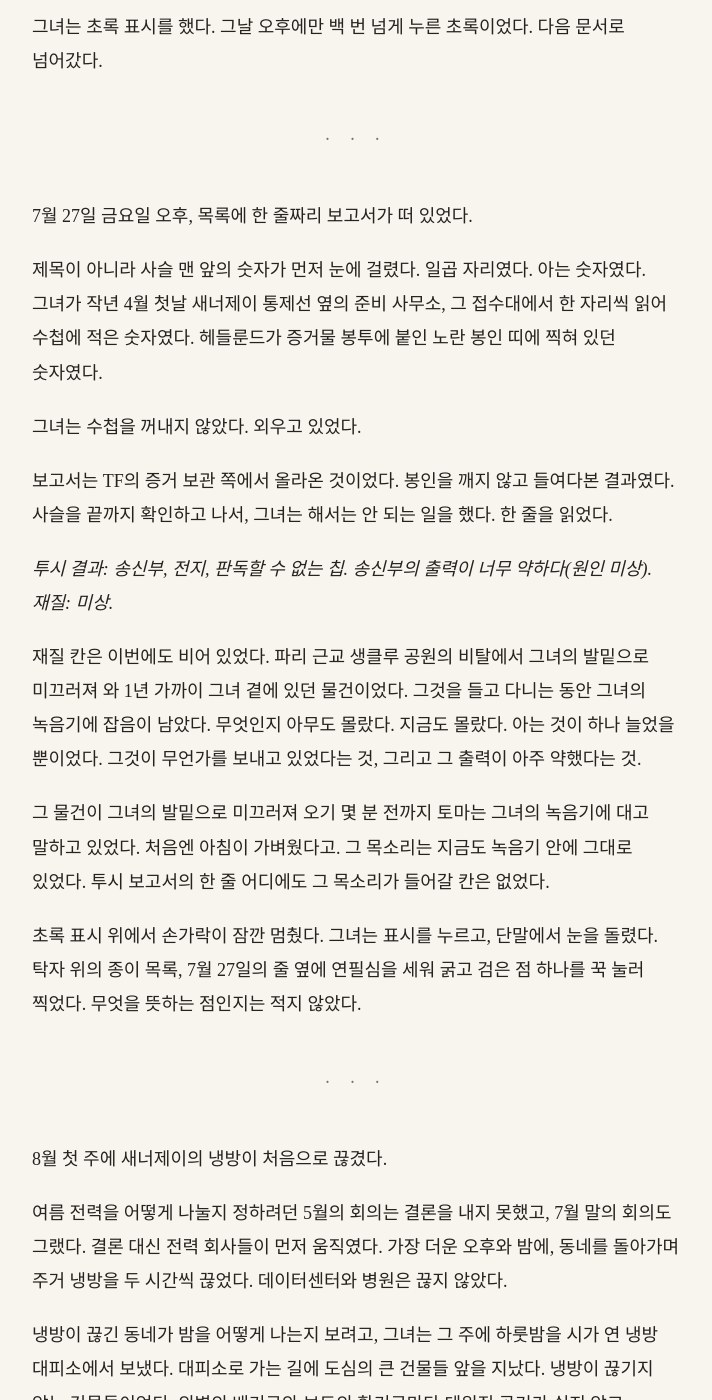
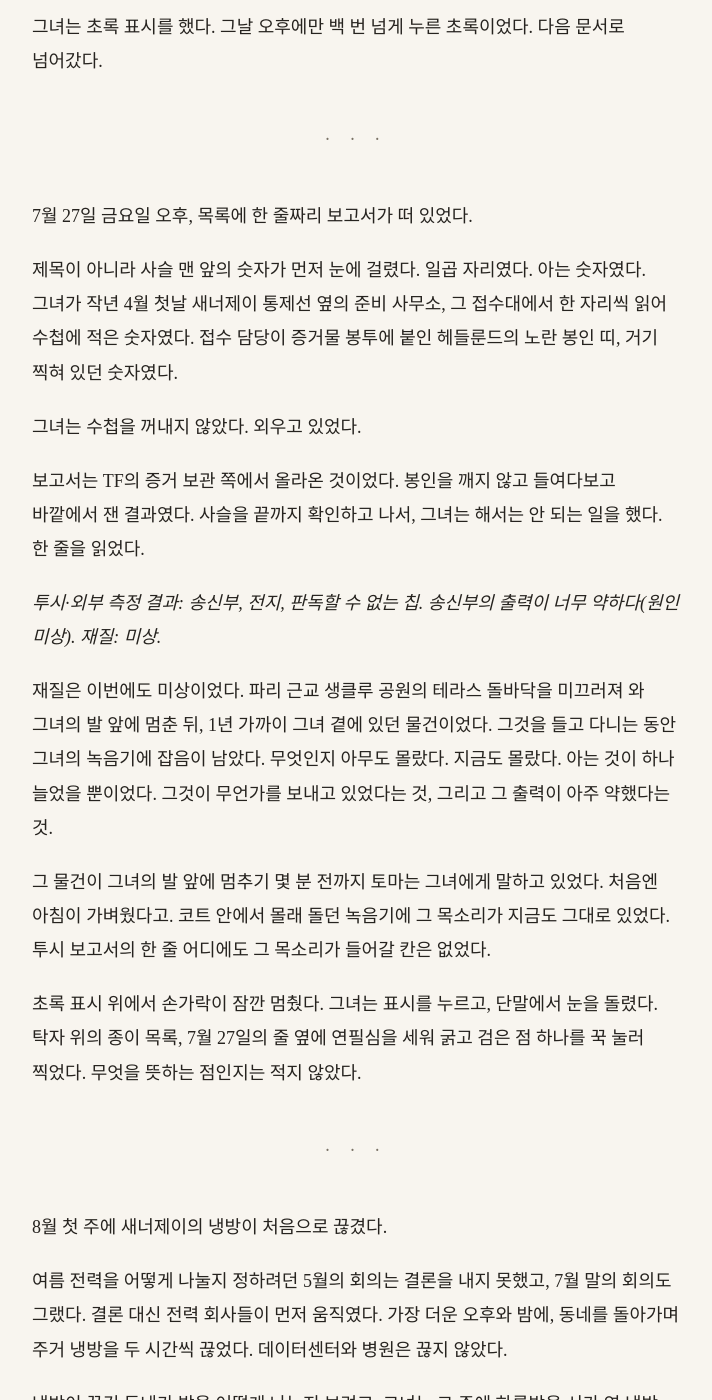
Before and after one commit to kangkkang/writer_s1_public, a Jekyll site: the page built from vol2/047.md, in a window 1280 px wide and 1400 px high, scrolled down 4760 px. Shown: the whole window, without its empty margins (284-996 px from the left). Built offline with Jekyll 4.4.1, drawn with Linux system fonts in a browser that asks for light colours; our own code applies the rules of GitHub Pages for plain Markdown files; some of the changed text lies outside the part shown.

Commit message:
Update from https://github.com/kangkkang/writer_s1/commit/664e5938baefbbf50db4c14525442a02f54d5d41

```diff
--- a/vol2/047.md
+++ b/vol2/047.md
@@ -90,17 +90,17 @@
 
 7월 27일 금요일 오후, 목록에 한 줄짜리 보고서가 떠 있었다.
 
-제목이 아니라 사슬 맨 앞의 숫자가 먼저 눈에 걸렸다. 일곱 자리였다. 아는 숫자였다. 그녀가 작년 4월 첫날 새너제이 통제선 옆의 준비 사무소, 그 접수대에서 한 자리씩 읽어 수첩에 적은 숫자였다. 헤들룬드가 증거물 봉투에 붙인 노란 봉인 띠에 찍혀 있던 숫자였다.
+제목이 아니라 사슬 맨 앞의 숫자가 먼저 눈에 걸렸다. 일곱 자리였다. 아는 숫자였다. 그녀가 작년 4월 첫날 새너제이 통제선 옆의 준비 사무소, 그 접수대에서 한 자리씩 읽어 수첩에 적은 숫자였다. 접수 담당이 증거물 봉투에 붙인 헤들룬드의 노란 봉인 띠, 거기 찍혀 있던 숫자였다.
 
 그녀는 수첩을 꺼내지 않았다. 외우고 있었다.
 
-보고서는 TF의 증거 보관 쪽에서 올라온 것이었다. 봉인을 깨지 않고 들여다본 결과였다. 사슬을 끝까지 확인하고 나서, 그녀는 해서는 안 되는 일을 했다. 한 줄을 읽었다.
+보고서는 TF의 증거 보관 쪽에서 올라온 것이었다. 봉인을 깨지 않고 들여다보고 바깥에서 잰 결과였다. 사슬을 끝까지 확인하고 나서, 그녀는 해서는 안 되는 일을 했다. 한 줄을 읽었다.
 
-*투시 결과: 송신부, 전지, 판독할 수 없는 칩. 송신부의 출력이 너무 약하다(원인 미상). 재질: 미상.*
+*투시·외부 측정 결과: 송신부, 전지, 판독할 수 없는 칩. 송신부의 출력이 너무 약하다(원인 미상). 재질: 미상.*
 
-재질 칸은 이번에도 비어 있었다. 파리 근교 생클루 공원의 비탈에서 그녀의 발밑으로 미끄러져 와 1년 가까이 그녀 곁에 있던 물건이었다. 그것을 들고 다니는 동안 그녀의 녹음기에 잡음이 남았다. 무엇인지 아무도 몰랐다. 지금도 몰랐다. 아는 것이 하나 늘었을 뿐이었다. 그것이 무언가를 보내고 있었다는 것, 그리고 그 출력이 아주 약했다는 것.
+재질은 이번에도 미상이었다. 파리 근교 생클루 공원의 테라스 돌바닥을 미끄러져 와 그녀의 발 앞에 멈춘 뒤, 1년 가까이 그녀 곁에 있던 물건이었다. 그것을 들고 다니는 동안 그녀의 녹음기에 잡음이 남았다. 무엇인지 아무도 몰랐다. 지금도 몰랐다. 아는 것이 하나 늘었을 뿐이었다. 그것이 무언가를 보내고 있었다는 것, 그리고 그 출력이 아주 약했다는 것.
 
-그 물건이 그녀의 발밑으로 미끄러져 오기 몇 분 전까지 토마는 그녀의 녹음기에 대고 말하고 있었다. 처음엔 아침이 가벼웠다고. 그 목소리는 지금도 녹음기 안에 그대로 있었다. 투시 보고서의 한 줄 어디에도 그 목소리가 들어갈 칸은 없었다.
+그 물건이 그녀의 발 앞에 멈추기 몇 분 전까지 토마는 그녀에게 말하고 있었다. 처음엔 아침이 가벼웠다고. 코트 안에서 몰래 돌던 녹음기에 그 목소리가 지금도 그대로 있었다. 투시 보고서의 한 줄 어디에도 그 목소리가 들어갈 칸은 없었다.
 
 초록 표시 위에서 손가락이 잠깐 멈췄다. 그녀는 표시를 누르고, 단말에서 눈을 돌렸다. 탁자 위의 종이 목록, 7월 27일의 줄 옆에 연필심을 세워 굵고 검은 점 하나를 꾹 눌러 찍었다. 무엇을 뜻하는 점인지는 적지 않았다.
 
@@ -166,7 +166,7 @@
 
 ---
 
-9월 13일 목요일 아침, 그녀의 기사가 다른 사람의 근거로 쓰였다.
+9월 12일 수요일 아침, 그녀의 기사가 다른 사람의 근거로 쓰였다.
 
 어느 단체의 게시물이었다. TF가 앵커의 진짜 원인을 숨기고 있다고 주장하는 단체였다. 그들의 게시물에 따르면 앵커는 정부들이 시험하는 무기였고, 방화벽은 그 무기를 전 세계에 까는 공사였다. 게시물의 한가운데에 그녀의 2월 기사 제목이 인용되어 있었다. *아무것도 막지 못했다.* 그 아래에 굵은 글씨가 이어졌다. *TF 내부 기자도 인정했다.*
 
@@ -196,13 +196,13 @@
 
 *TF가 기자의 입을 막았다.*
 
-그날 오후, 한 나라 정부의 대표가 벽의 화면 속에서 헤들룬드에게 물었다. 외부 검증자가 TF 밖에서 공개적으로 발언하는 것이 출처만 보기로 한 약속에 맞느냐고. 헤들룬드는 그녀가 자기 기사의 출처를 정정했을 뿐이라고 답했다. 그 대답은 사실이었다. 대표는 고개를 끄덕였지만 입술은 다문 채였다.
+이튿날 오후, 한 나라 정부의 대표가 벽의 화면 속에서 헤들룬드에게 물었다. 외부 검증자가 TF 밖에서 공개적으로 발언하는 것이 출처만 보기로 한 약속에 맞느냐고. 헤들룬드는 그녀가 자기 기사의 출처를 정정했을 뿐이라고 답했다. 그 대답은 사실이었다. 대표는 고개를 끄덕였지만 입술은 다문 채였다.
 
 저녁에 이단이 그녀의 방 문을 두드리고 문턱에 섰다. 그는 그녀의 단말 하나에 떠 있는 정정 글을 보았다.
 
 "양쪽에서 다 얻어맞았네요."
 
-"양쪽이 다 저를 인용했죠. 한쪽은 제가 TF 사람이라서 믿지 않고, 다른 쪽은 제가 TF 사람이 아니라서 믿지 않아요."
+"양쪽에서 다 제 이름을 꺼냈죠. 한쪽은 제가 TF 사람이라서 믿지 않고, 다른 쪽은 제가 TF 사람이 아니라서 믿지 않아요."
 
 그는 무언가를 더 말하려다 그만두었다. 그 대신 그녀의 탁자 위 종이 목록을 보았다. 7월 27일 칸 옆의 연필 점에서 그의 눈이 잠깐 멈췄다. 그는 그 점에 대해 묻지 않았고, 그녀도 말하지 않았다.
 
```
Also changed, not shown: other parts of vol2/047.md (+1 -1 lines), vol2/046.md (+5 -5 lines), vol2/048.md (+6 -6 lines), vol2/049.md (+7 -7 lines), vol2/050.md (+5 -5 lines).
